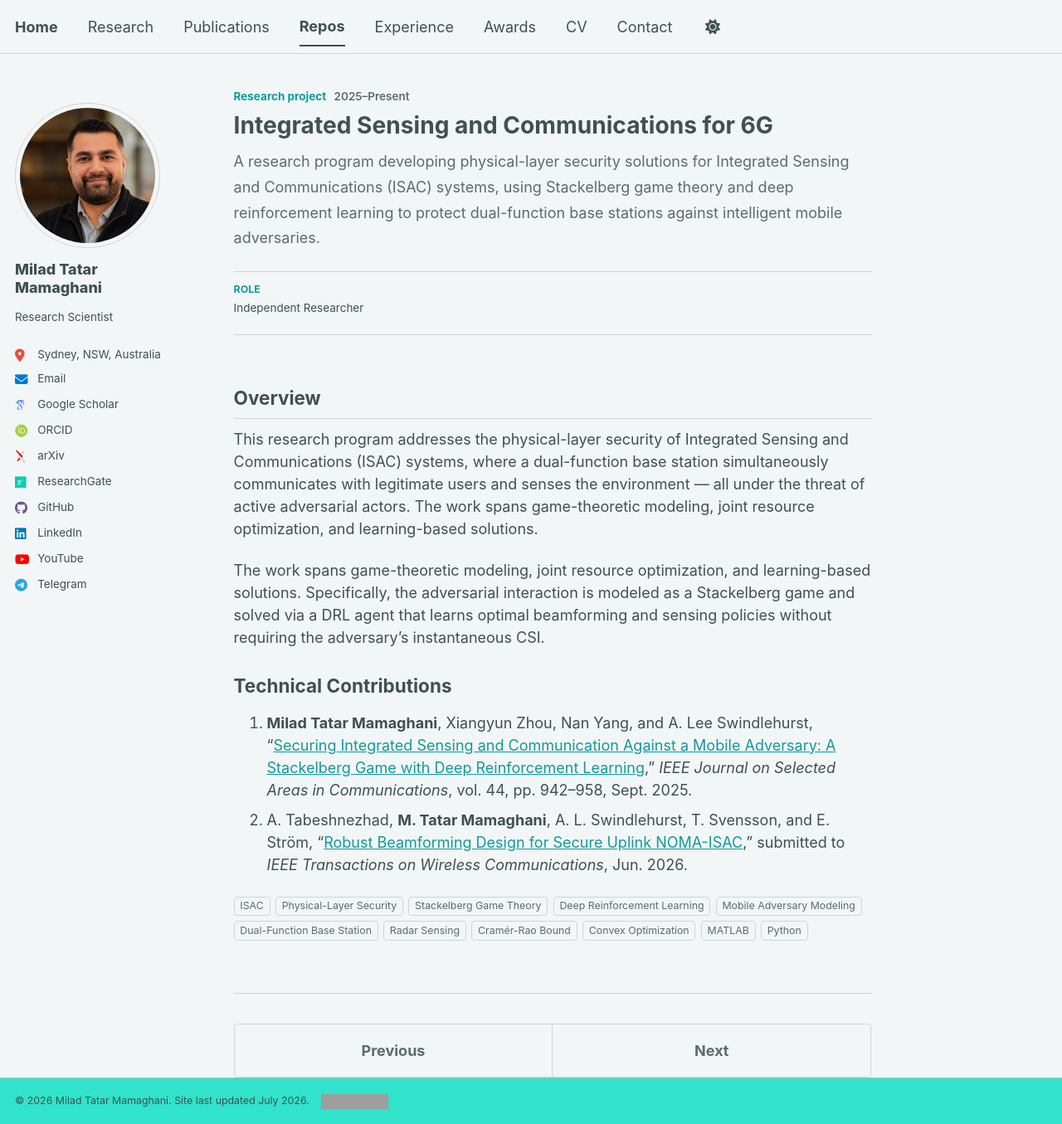
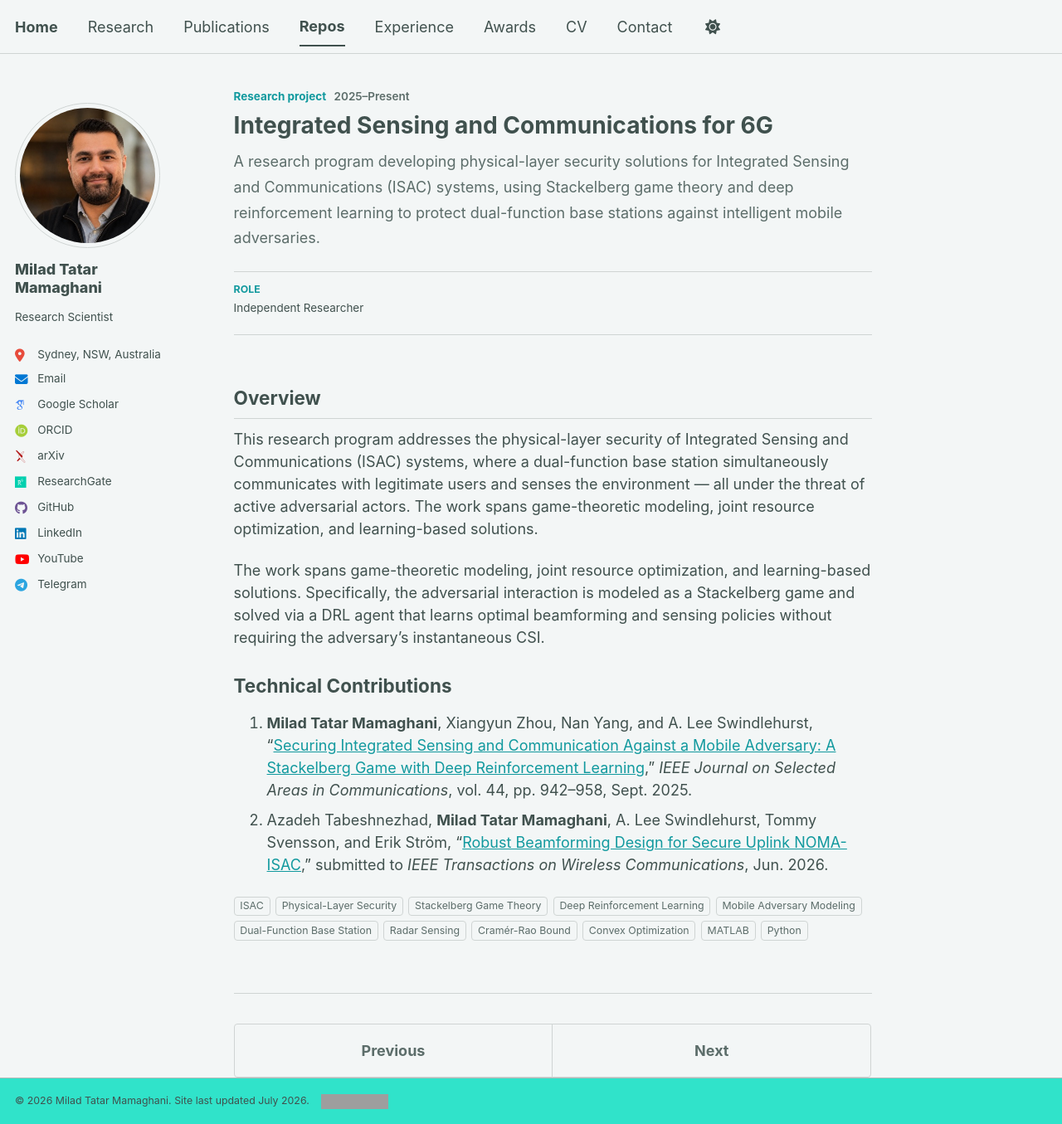
Before and after one commit to miladtm94/miladtm94.github.io, a Jekyll site: the page built from _portfolio/secure-isac.md, in a window 1280 px wide and 1355 px high. Shown: the whole window at 83% size. Built offline with Jekyll 4.4.1, drawn with Linux system fonts in a browser that asks for light colours; some web fonts are replaced; grey boxes are pictures that could not be loaded.

Commit message:
some  updates

```diff
--- a/_portfolio/secure-isac.md
+++ b/_portfolio/secure-isac.md
@@ -31,6 +31,6 @@ The work spans game-theoretic modeling, joint resource optimization, and learnin
 ### Technical Contributions
 
 1. **Milad Tatar Mamaghani**, Xiangyun Zhou, Nan Yang, and A. Lee Swindlehurst, "[Securing Integrated Sensing and Communication Against a Mobile Adversary: A Stackelberg Game with Deep Reinforcement Learning](https://doi.org/10.1109/JSAC.2025.3611404)," *IEEE Journal on Selected Areas in Communications*, vol. 44, pp. 942–958, Sept. 2025.
-2. A. Tabeshnezhad, **M. Tatar Mamaghani**, A. L. Swindlehurst, T. Svensson, and E. Ström, "[Robust Beamforming Design for Secure Uplink NOMA-ISAC](https://arxiv.org/abs/2606.17306)," submitted to *IEEE Transactions on Wireless Communications*, Jun. 2026.
+2. Azadeh Tabeshnezhad, **Milad Tatar Mamaghani**, A. Lee Swindlehurst, Tommy Svensson, and Erik Ström, "[Robust Beamforming Design for Secure Uplink NOMA-ISAC](https://arxiv.org/abs/2606.17306)," submitted to *IEEE Transactions on Wireless Communications*, Jun. 2026.
 
 {: .portfolio-publications}
```
